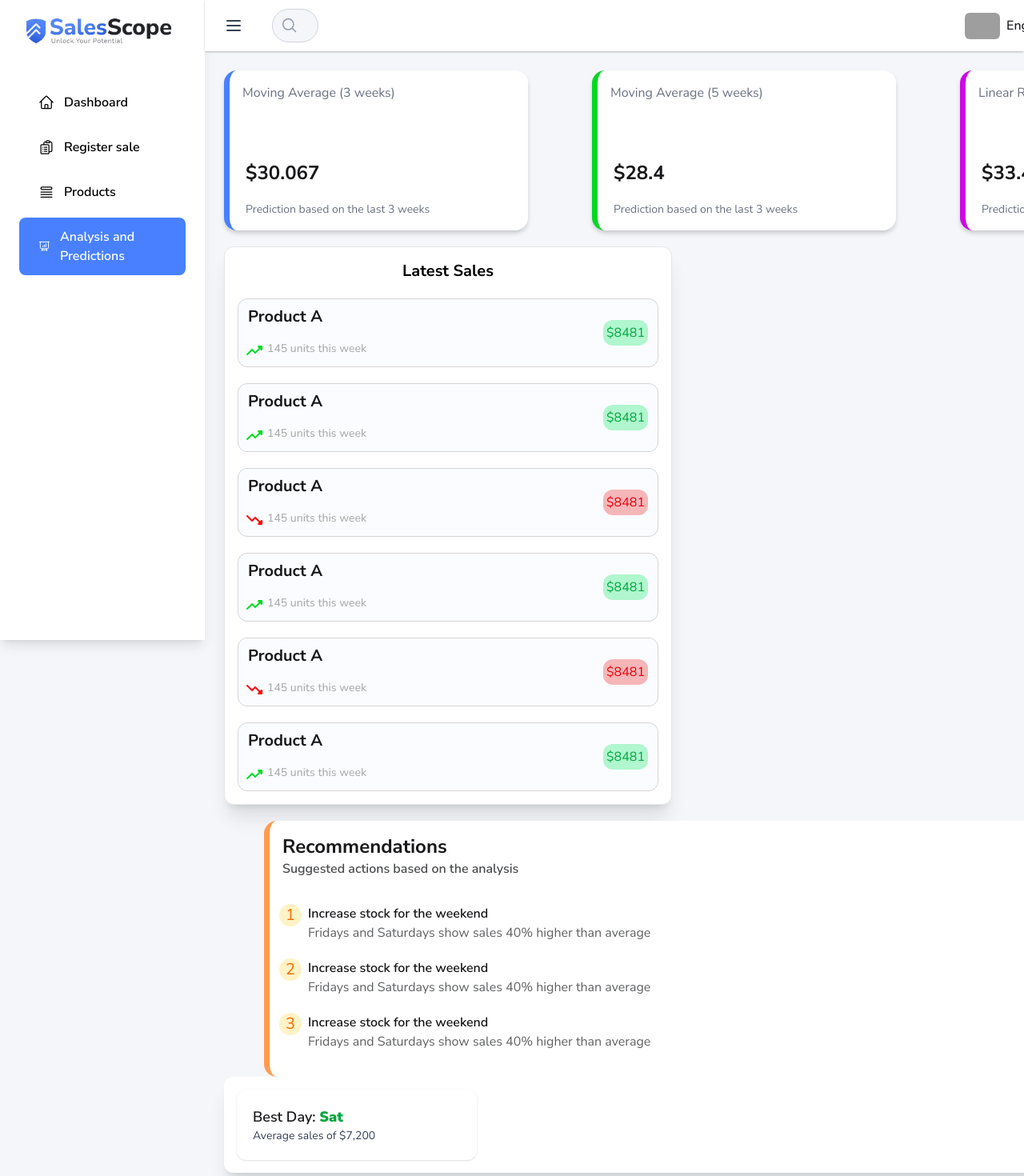
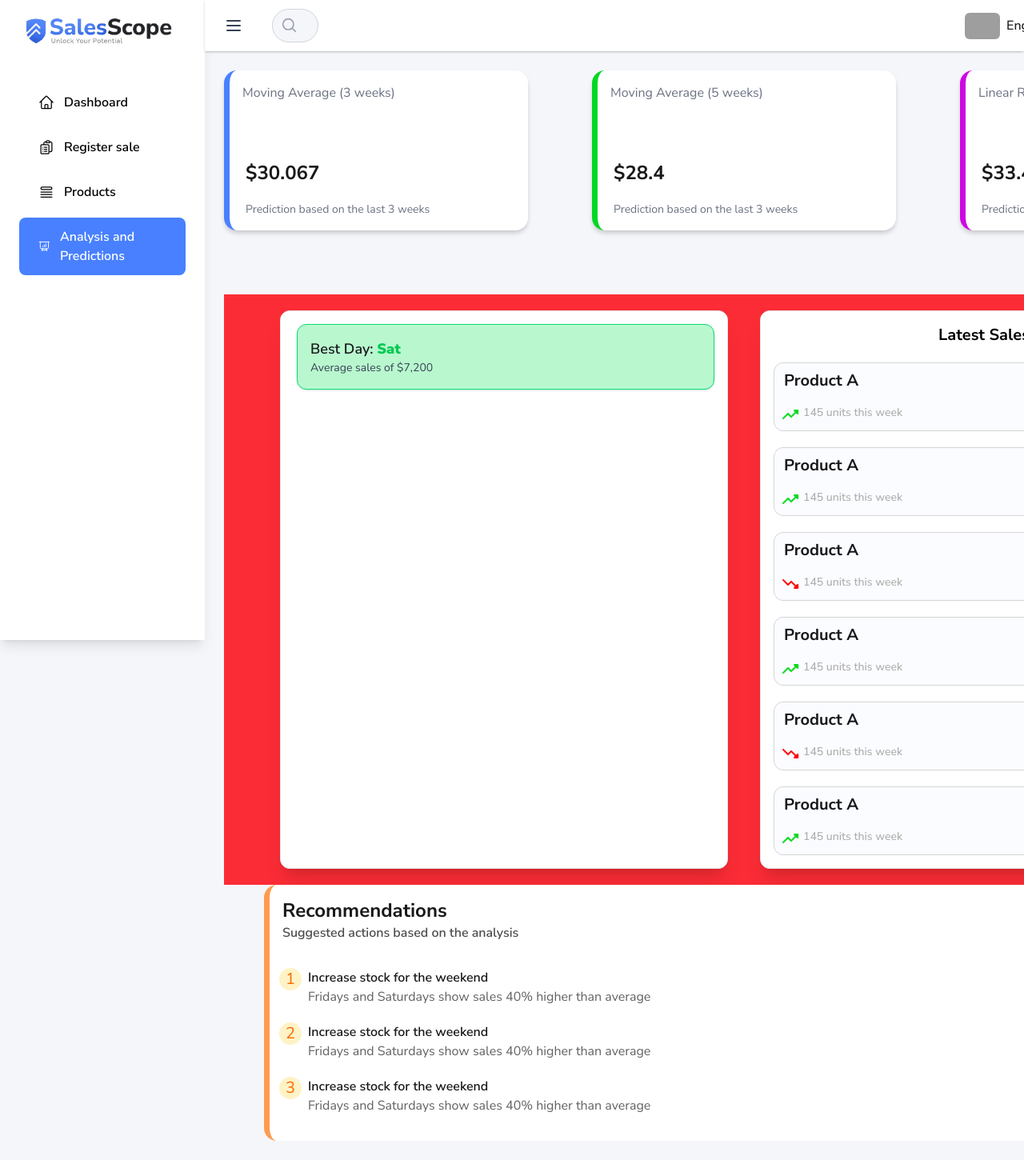
Before and after one commit to IntegrativeProject/SalesScope-Frontend, a Next.js app: page /analysisandpredictions in a window 1280 px wide. Shown: the top 1470 px of the page at 80% size. Built offline with nearby package versions, Linux system fonts and the light colour scheme; grey boxes are pictures that could not be loaded.

Commit message:
feat(BestDayCard): update layout and styling for improved presentation

```diff
--- a/src/app/(dashboard)/analysisandpredictions/page.tsx
+++ b/src/app/(dashboard)/analysisandpredictions/page.tsx
@@ -27,14 +27,14 @@ export default function page() {
           borderColor="border-[#CD07E3]"
         />
       </div>
-      <div>
+      <div className="flex justify-center gap-10 mt-20 bg-red-500">
+        <BestDayCard/>
         <StatisticsCard/>
       </div>
       <div className="flex justify-center">
 
       <RecommendationsCard/>
       </div>
-      <BestDayCard/>
-    </div>
+      </div>
   );
 }
--- a/src/components/ui/BestDayCard.tsx
+++ b/src/components/ui/BestDayCard.tsx
@@ -1,9 +1,9 @@
 export default function BestDayCard() {
   return (
-    <div className="bg-white w-260 h-auto rounded-xl p-4 space-y-5 shadow-xl border-gray-200">
-      <article className="p-5 bg-white rounded-xl shadow w-[300px]">
+    <div className="bg-white w-140 mt-5 h-auto rounded-xl p-4 space-y-5 shadow-xl border border-gray-200 mb-5">
+      <article className="p-4 mt-auto bg-green-200 rounded-xl shadow .w-[560px] border border-green-400 .mt-4 ml-1">
         <h2 className="text-lg font-semibold">
-          Best Day: <strong className="text-green-600">Sat</strong>
+          Best Day: <strong className="text-green-500">Sat</strong>
         </h2>
         <p className="text-sm text-gray-700">Average sales of $7,200</p>
       </article>
```
